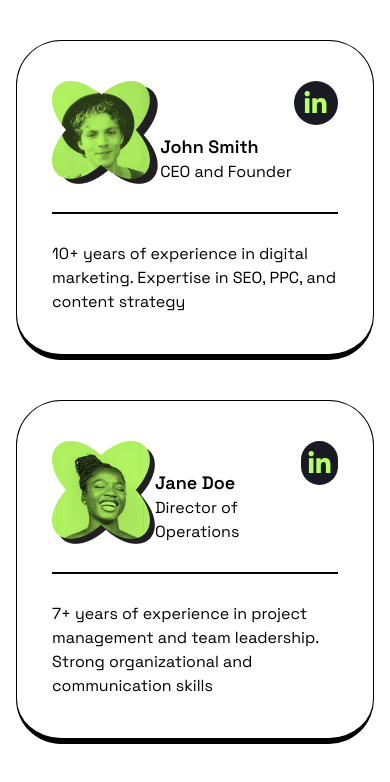
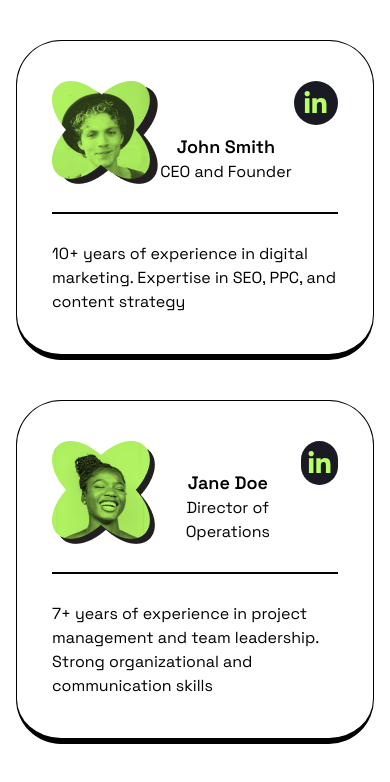
Before and after one commit to emirhancopoglu/positivus-landing, a React (Vite) app: page / in a window 390 px wide. Shown: the part 6560-7342 px from the top of the page. Built offline with nearby package versions, Linux system fonts and the light colour scheme.

Commit message:
mobile responsive small bug fixed

```diff
--- a/src/components/sections/team-section/team-section.jsx
+++ b/src/components/sections/team-section/team-section.jsx
@@ -78,8 +78,13 @@ export default function TeamSection() {
                 />
 
                 <div className="flex flex-col justify-end">
-                  <h4>{member.fullName}</h4>
-                  <p style={{ fontSize: "16px" }}>{member.position}</p>
+                  <h4 className="max-md:text-center">{member.fullName}</h4>
+                  <p
+                    className="max-md:text-center"
+                    style={{ fontSize: "16px" }}
+                  >
+                    {member.position}
+                  </p>
                 </div>
                 <span className="bg-[#191A23] w-11 h-11 flex items-center justify-center cursor-pointer hover:scale-110 transition-all duration-300 rounded-full">
                   <FaLinkedinIn size={25} className="text-[#B9FF66] shrink " />{" "}
```
